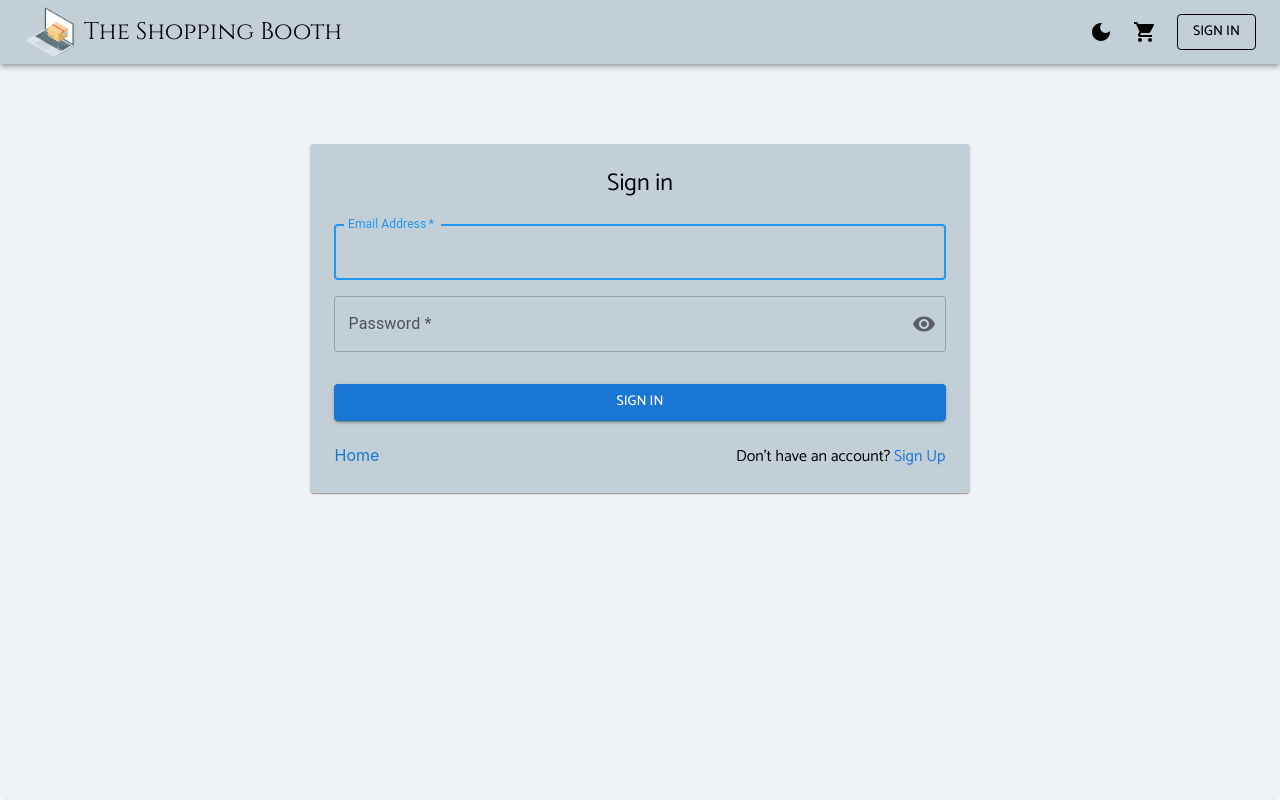
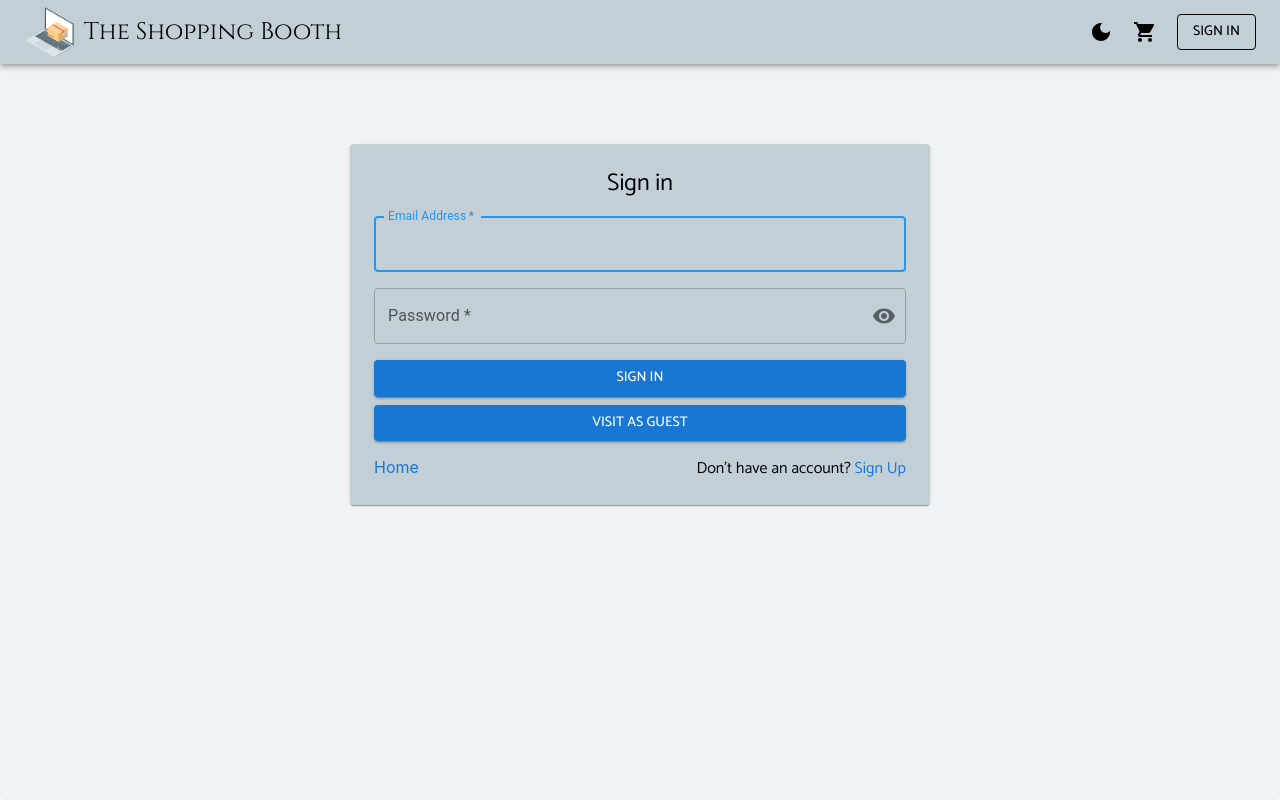
Before and after one commit to amitabh-sahu/the-shopping-booth, a Next.js app: page /signin in a window 1280 px wide. Built offline with nearby package versions, Linux system fonts and the light colour scheme.

Commit message:
Added guest login and loder

```diff
--- /dev/null
+++ b/components/Loader.js
@@ -0,0 +1,18 @@
+import React from 'react';
+import Box from '@mui/material/Box';
+import LinearProgress from '@mui/material/LinearProgress';
+
+function Loader() {
+    return (
+        <Box sx={{
+            position: 'fixed',
+            inset: 1,
+            backgroundColor: 'hsl(0, 0%, 0%, 0.5)',
+            zIndex: 1,
+        }}>
+            <LinearProgress />
+        </Box>
+    )
+}
+
+export default Loader;
--- /dev/null
+++ b/hooks/useLoader.js
@@ -0,0 +1,13 @@
+import React, { useState } from 'react'
+import Loader from '../components/Loader';
+
+const useLoader = () => {
+    const [loadingState, setLoadingState] = useState(false);
+    return [
+        loadingState ? <Loader /> : null,
+        () => setLoadingState(true),
+        () => setLoadingState(false)
+    ]
+}
+
+export default useLoader;
--- a/pages/_app.js
+++ b/pages/_app.js
@@ -1,8 +1,15 @@
-import Head from 'next/head'
-import '../styles/globals.css'
-import { StoreProvider } from '../utils/Store'
+import Head from 'next/head';
+import Router from 'next/router';
+import '../styles/globals.css';
+import { StoreProvider } from '../utils/Store';
+import useLoader from '../hooks/useLoader';
 
 function MyApp({ Component, pageProps }) {
+  const [loader, showLoader, hideLoader] = useLoader();
+  Router.events.on('routeChangeStart', () => showLoader());
+  Router.events.on('routeChangeComplete', () => hideLoader());
+  Router.events.on('routeChangeError', () => hideLoader());
+
   return (
     <>
       <Head>
@@ -21,6 +28,7 @@ function MyApp({ Component, pageProps }) {
         <link rel="manifest" href="/manifest.webmanifest"></link>
       </Head>
       <StoreProvider>
+        {loader}
         <Component {...pageProps} />
       </StoreProvider>
     </>
--- a/pages/api/webhook.js
+++ b/pages/api/webhook.js
@@ -48,7 +48,7 @@ const webhookHandler = async (request, response) => {
             default:
                 console.log(`Unhandled event type ${event.type}`);
         }
-        response.send();
+        response.status(200).send('Webhook');
     }
 };
 
--- a/pages/orders.js
+++ b/pages/orders.js
@@ -12,23 +12,27 @@ import Layout from '../components/Layout';
 import { Store } from '../utils/Store';
 import axios from 'axios';
 import moment from 'moment';
+import useLoader from '../hooks/useLoader';
 
 export default function Orders() {
     const router = useRouter();
     const [orders, setorders] = useState([]);
     const { state: { userInfo } } = useContext(Store);
+    const [loader, showLoader, hideLoader] = useLoader();
 
     useEffect(() => {
         if (!userInfo) {
             router.push('/signin');
         }
         const fetchOrders = async () => {
+            showLoader();
             try {
                 const { data } = await axios.get(`/api/orders/${userInfo.result.id}`)
                 setorders(data);
             } catch (err) {
                 console.log(err.message);
             }
+            hideLoader();
         };
         fetchOrders();
     }, []);
@@ -79,6 +83,7 @@ export default function Orders() {
                     </Nextlink>
                 </Container>
             )}
+            {loader}
         </Layout >
     );
 }
--- a/pages/payment.js
+++ b/pages/payment.js
@@ -16,16 +16,20 @@ import Stepper from '../components/Stepper';
 import Layout from '../components/Layout';
 import { Store } from '../utils/Store';
 import axios from 'axios';
+import useLoader from '../hooks/useLoader';
 
 export default function Payment() {
     const { state: { cart: { cartItems, shippingDetails }, userInfo } } = useContext(Store);
+    const [loader, showLoader, hideLoader] = useLoader();
     const paymentHandler = async () => {
+        showLoader();
         const stripe = await loadStripe(process.env.stripe_public_key);
         const checkoutSession = await axios.post('/api/create-checkout-session', {
             userId: userInfo.result.id,
             items: cartItems,
         });
         const result = await stripe.redirectToCheckout({ sessionId: checkoutSession.data.id });
+        hideLoader();
         if (result.error) {
             alert(result.error.message);
         }
@@ -88,6 +92,7 @@ export default function Payment() {
                         </Button>
                     </CardActions>
                 </Card>
+                {loader}
             </Container>
         </Layout >
     );
--- a/pages/signin.js
+++ b/pages/signin.js
@@ -19,17 +19,31 @@ import VisibilityOff from '@mui/icons-material/VisibilityOff';
 import { Store } from '../utils/Store';
 import Layout from '../components/Layout';
 import MuiTheme from '../components/MuiTheme';
-import { AUTH_USER } from '../utils/constants';
+import { AUTH_USER, SHIPPING_DETAILS } from '../utils/constants';
+import useLoader from '../hooks/useLoader';
 
 export default function SingIn() {
     const router = useRouter();
     const { redirect } = router.query;
     const { dispatch } = useContext(Store);
+    const [loader, showLoader, hideLoader] = useLoader();
     const [values, setValues] = useState({
         email: '',
         password: '',
         showPassword: false,
     });
+    const guest = {
+        email: 'guest@theshoppingbooth.com',
+        password: 'guestlogin',
+        sipping: {
+            name: 'Guest',
+            address: 'Purani Basti',
+            city: 'Raipur',
+            state: 'Chhatiisgarh',
+            country: 'India',
+            pinCode: '492001',
+        },
+    };
     const handleChange = (prop) => (event) => {
         setValues({ ...values, [prop]: event.target.value });
     };
@@ -41,6 +55,7 @@ export default function SingIn() {
     };
     const handleSubmit = async (event) => {
         event.preventDefault();
+        showLoader();
         try {
             const { data } = await axios.post('/api/users/signin', values);
             dispatch({ type: AUTH_USER, payload: data });
@@ -53,6 +68,19 @@ export default function SingIn() {
         } catch (err) {
             alert(err.message);
         }
+        hideLoader();
+    };
+    const handleGuestLogin = async () => {
+        showLoader();
+        try {
+            const { data } = await axios.post('/api/users/signin', guest);
+            dispatch({ type: SHIPPING_DETAILS, payload: guest.sipping });
+            await dispatch({ type: AUTH_USER, payload: data });
+            router.push(redirect || '/');
+        } catch (err) {
+            alert(err.message);
+        }
+        hideLoader();
     };
 
     return (
@@ -68,7 +96,7 @@ export default function SingIn() {
                 <Typography component="h1" variant="h5">
                     Sign in
                 </Typography>
-                <Box component="form" onSubmit={handleSubmit} sx={{ mt: 1 }}>
+                <Box component="form" onSubmit={handleSubmit}>
                     <MuiTheme>
                         <TextField
                             margin="normal"
@@ -108,9 +136,14 @@ export default function SingIn() {
                             />
                         </FormControl>
                     </MuiTheme>
-                    <Button type="submit" fullWidth variant="contained" sx={{ my: 3 }}>
-                        Sign In
-                    </Button>
+                    <Box sx={{ display: 'grid', gap: 1, mt: 1, mb: 2 }}>
+                        <Button type="submit" fullWidth variant="contained">
+                            Sign In
+                        </Button>
+                        <Button variant="contained" fullWidth onClick={handleGuestLogin}>
+                            Visit as Guest
+                        </Button>
+                    </Box>
                     <Grid container>
                         <Grid item xs>
                             <Nextlink href="/" passHref>
@@ -131,6 +164,7 @@ export default function SingIn() {
                         </Grid>
                     </Grid>
                 </Box>
+                {loader}
             </Card>
         </Layout>
     );
```
Also changed, not shown: pages/product/[slug].js (+9 -4 lines), pages/signup.js (+7 -2 lines).
